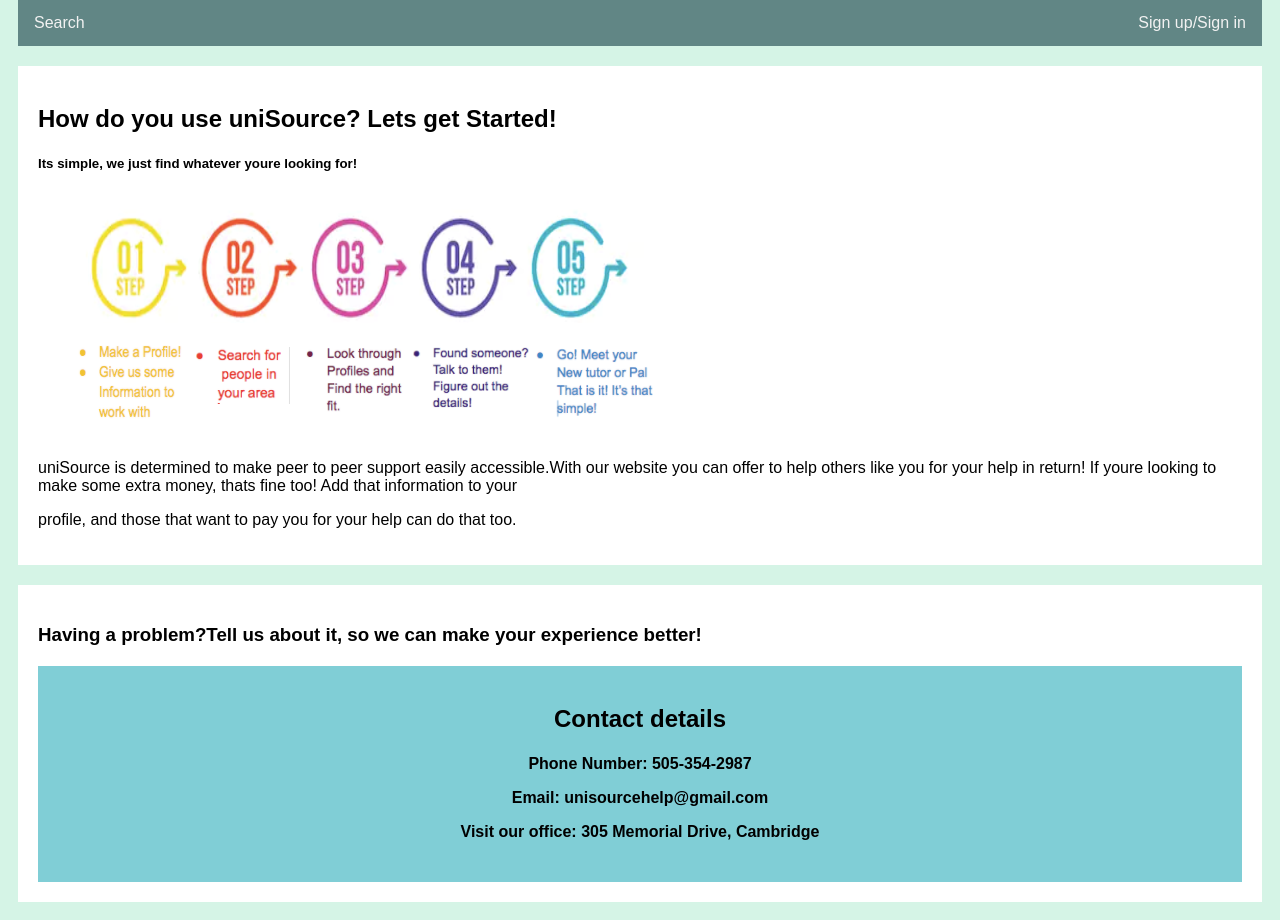
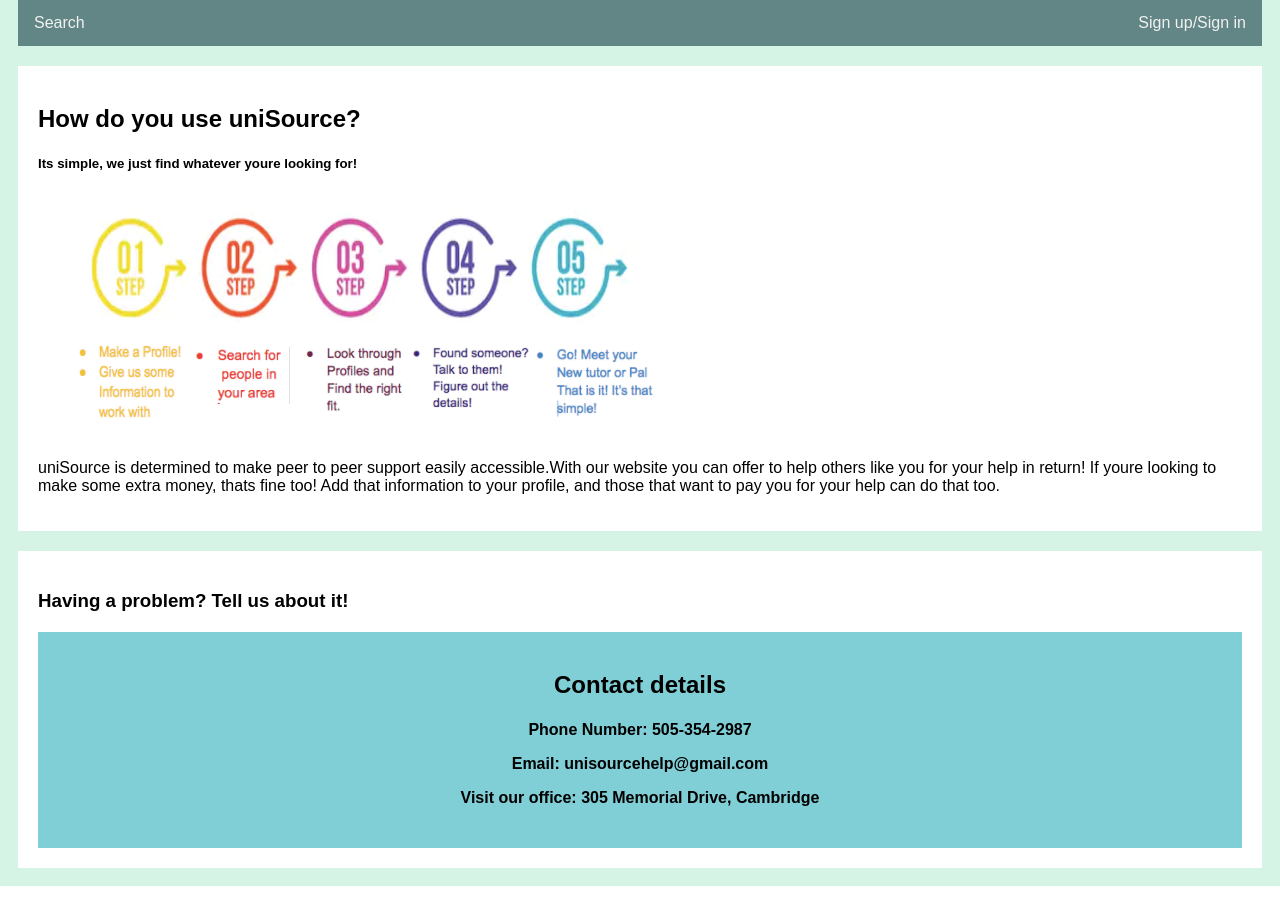
Before and after one commit to Acryus/Final-Project, a Python web app: template templates/homepage.html in a window 1280 px wide. Shown: the part 242-1162 px from the top of the page. After the commit the page ends 1128 px from the top, so only its background shows below. Run offline with Jinja, Linux system fonts and the light colour scheme; the template is opened without the code that fills it, so the values that code supplies are empty.

Commit message:
more tweaks

```diff
--- a/templates/homepage.html
+++ b/templates/homepage.html
@@ -83,18 +83,18 @@ body {
 
 
 <div class="card">
-      <h2>How do you use uniSource? Lets get Started! </h2>
+      <h2>How do you use uniSource? </h2>
       <h5>Its simple, we just find whatever youre looking for!</h5>
       <div class="Bg1S" style="height:250px; width:600px">
       <img src = "../static/a.png">
       </div>
       <p>uniSource is determined to make peer to peer support easily accessible.With our website you can offer to help others
       like you for your help in return! If youre looking to make some extra money, thats fine too! Add that information to your
-        <p> profile, and those that want to pay you for your help can do that too. </p>
+      profile, and those that want to pay you for your help can do that too. </p>
 </div>
 
 <div class="card">
-      <h3>Having a problem?Tell us about it, so we can make your experience better!</h3>
+      <h3>Having a problem? Tell us about it!</h3>
 
 <div class="footer">
   <h2>Contact details </h2>
```
